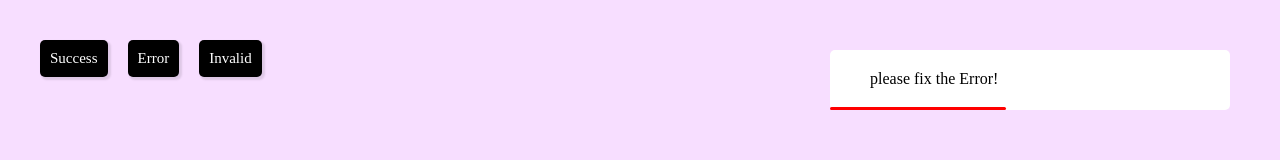
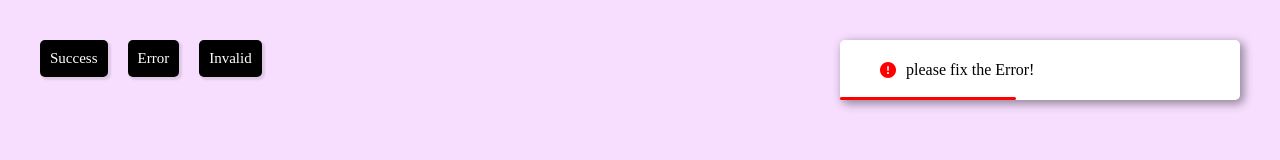
Before and after one commit to Osama-keakaty/Vanilla_JavaScript_Projects, a plain HTML site: page Toast_Notification/index.html in a window 1280 px wide. Both pictures are taken after a click on the button "Error". Drawn offline with Linux system fonts and the light colour scheme.

Commit message:
Add icons

```diff
--- a/Toast_Notification/index.html
+++ b/Toast_Notification/index.html
@@ -5,12 +5,14 @@
     <meta name="viewport" content="width=device-width, initial-scale=1.0">
     <title>Toast Notification</title>
     <link rel="stylesheet" href="style.css">
+    <script src="https://kit.fontawesome.com/e85aa409be.js" crossorigin="anonymous"></script>
 </head>
 <body>
     <div class="buttons">
         <button onclick="showToast(successMsg)">Success</button>
         <button onclick="showToast(errorMsg)">Error</button>
-        <button onclick="showToast(invalidMsg)">Invalid</button>
+        <button onclick="showToast(invalidMsg)"> Invalid</button>
+
     </div>
     <div class="toast-box">
     </div>
--- a/Toast_Notification/script.js
+++ b/Toast_Notification/script.js
@@ -1,7 +1,7 @@
 const toastBox = document.querySelector(".toast-box");
-let successMsg = "Successfully submitted";
-let errorMsg = " please fix the Error!";
-let invalidMsg = "invalid input, please check again";
+let successMsg = `<i class="fa-solid fa-circle-check" style="color:green"></i>  Successfully submitted`;
+let errorMsg =  `<i class="fa-solid fa-circle-exclamation" style="color:red"></i> please fix the Error!`;
+let invalidMsg = `<i class="fa-solid fa-circle-xmark"  style="color:blue"></i> invalid input, please check again`;
 async function showToast(value){
     let toast = document.createElement("div");
     toast.innerHTML=value;
--- a/Toast_Notification/style.css
+++ b/Toast_Notification/style.css
@@ -46,13 +46,13 @@ body{
 
 .toast-box{
     position:absolute;
-    right: 30px ;
-    top: 30px;
+    right: 0 ;
+    top: 0;
     display: flex;
     align-items: flex-end;
     flex-direction: column;
     overflow: hidden;
-    padding: 20px;
+    padding: 40px;
     gap: 20px;
 
 }
@@ -73,6 +73,11 @@ body{
     -moz-border-radius: 5px;
     -ms-border-radius: 5px;
     -o-border-radius: 5px;
+    display: flex;
+    gap: 10px;
+    align-items: center;
+    box-shadow: 3px 3px 10px 1px rgba(0,0,0,40%);
+
 }
 
 .toast-box .toast::before{
```
